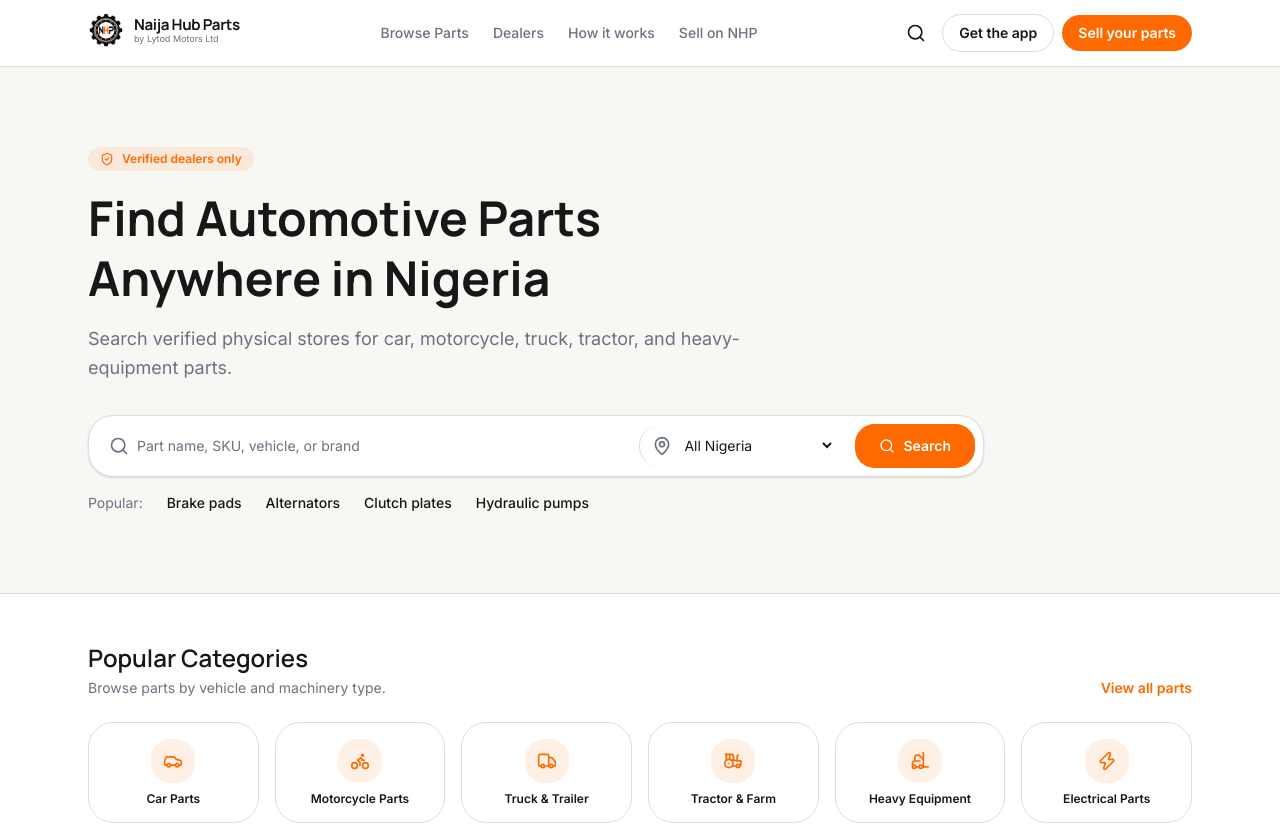
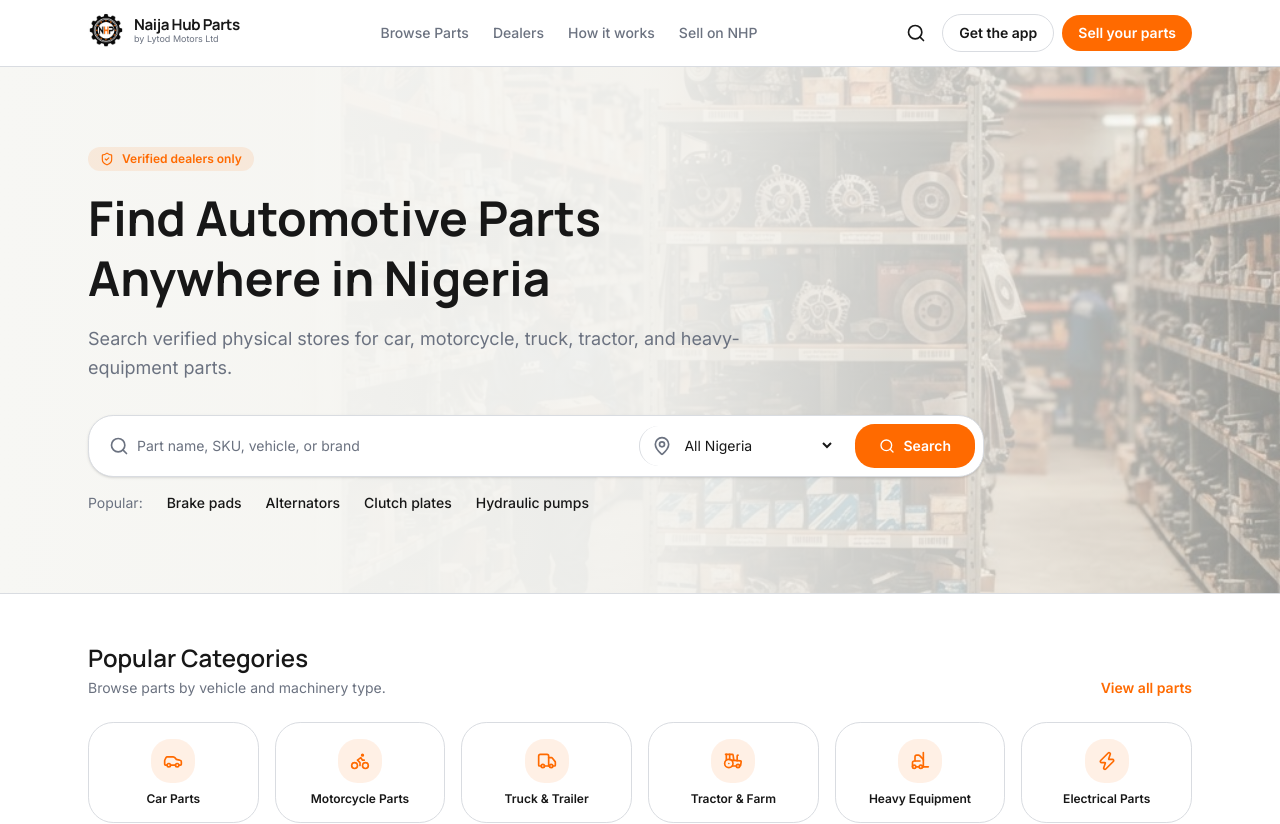
Before and after one commit to royaldev1004/naija-hub-parts-design, a Next.js app: page /web in a window 1280 px wide. Shown: the top 824 px of the page. Built offline with nearby package versions, Linux system fonts and the light colour scheme.

Commit message:
feat: adjust product card width and add hero background image
Co-authored-by: Royal Dev <269332745+royaldev1004@users.noreply.github.com>

```diff
--- a/app/mobile/home/page.tsx
+++ b/app/mobile/home/page.tsx
@@ -61,7 +61,7 @@ export default function HomeScreen() {
           <SectionHeader title="Featured Parts" href="/mobile/search" />
           <div className="-mx-4 mt-3 flex snap-x snap-mandatory gap-3 overflow-x-auto px-4 pb-1 [scrollbar-width:none] [&::-webkit-scrollbar]:hidden">
             {products.slice(0, 4).map((p) => (
-              <div key={p.id} className="w-44 shrink-0 snap-start">
+              <div key={p.id} className="w-[82%] shrink-0 snap-start">
                 <ProductCard product={p} href={`/mobile/product/${p.id}`} />
               </div>
             ))}
--- a/app/web/page.tsx
+++ b/app/web/page.tsx
@@ -33,7 +33,16 @@ export default function WebHomePage() {
   return (
     <>
       {/* Hero */}
-      <section className="border-b border-border bg-warm">
+      <section className="relative isolate overflow-hidden border-b border-border bg-warm">
+        <div
+          aria-hidden="true"
+          className="absolute inset-0 -z-10 bg-cover bg-center"
+          style={{ backgroundImage: 'url(/images/hero-auto-parts.png)' }}
+        />
+        <div
+          aria-hidden="true"
+          className="absolute inset-0 -z-10 bg-gradient-to-r from-warm via-warm/95 to-warm/60"
+        />
         <div className="mx-auto max-w-6xl px-4 py-14 sm:px-6 sm:py-20">
           <div className="max-w-3xl">
             <span className="inline-flex items-center gap-2 rounded-full bg-orange/10 px-3 py-1 text-xs font-semibold text-orange">
```
Also changed, not shown: public/images/hero-auto-parts.png (added).
